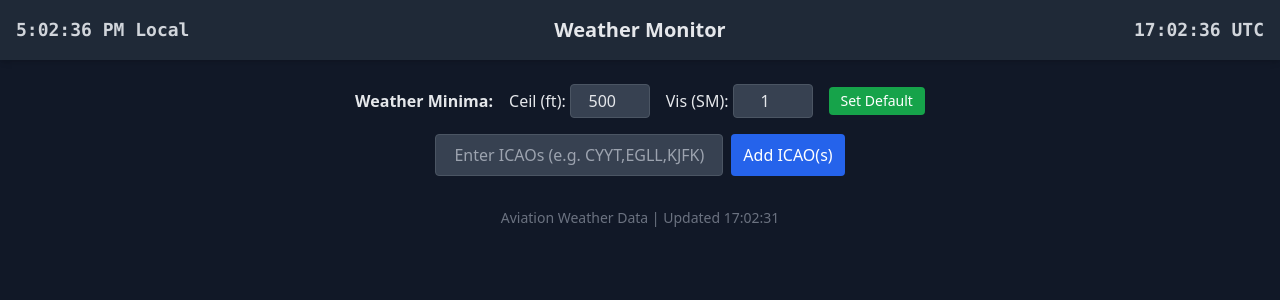
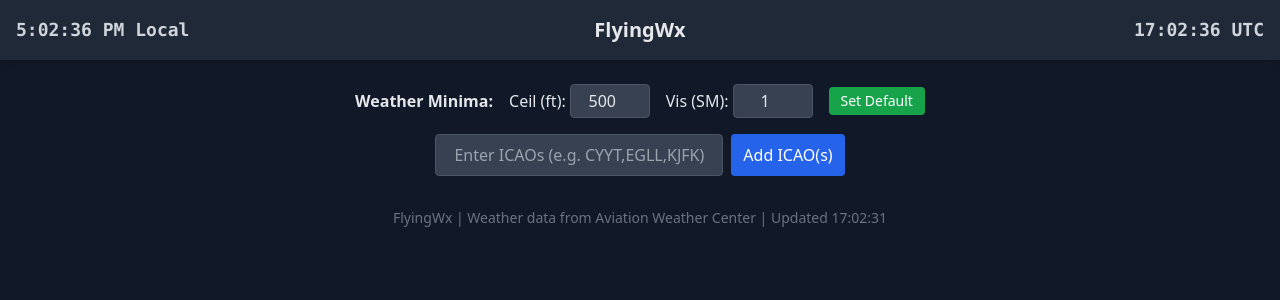
Before and after one commit to vvkpops/flyingwx, a Next.js app: page / in a window 1280 px wide. Shown: the top 300 px of the page. Built offline with nearby package versions, Linux system fonts and the light colour scheme.

Commit message:
Update index.tsx

```diff
--- a/pages/index.tsx
+++ b/pages/index.tsx
@@ -9,7 +9,7 @@
 
 const DEFAULT_MINIMA: Minima = { ceiling: 500, vis: 1 };
 
-export default function WeatherMonitor() {
+export default function FlyingWx() {
   const [weatherICAOs, setWeatherICAOs] = useState<string[]>([]);
   const [globalMinima, setGlobalMinima] = useState<Minima>(DEFAULT_MINIMA);
   const [individualMinima, setIndividualMinima] = useState<Record<string, Minima>>({});
@@ -107,7 +107,7 @@
     updateWeatherData();
   }, [updateWeatherData, isClient]);
 
-  // Auto-refresh every 5 minutes (matches original)
+  // Auto-refresh every 5 minutes
   useEffect(() => {
     if (!isClient) return;
     const interval = setInterval(updateWeatherData, 300000); // 5 minutes
@@ -142,7 +142,7 @@
 
   const updateGlobalMinima = useCallback((newMinima: Minima) => {
     setGlobalMinima(newMinima);
-    setIndividualMinima({}); // Reset all individual minima like original
+    setIndividualMinima({});
   }, []);
 
   const updateIndividualMinima = useCallback((icao: string, field: keyof Minima, value: number) => {
@@ -168,14 +168,14 @@
     return (
       <>
         <Head>
-          <title>Weather Monitor</title>
-          <meta name="description" content="Aviation Weather Monitor Dashboard" />
+          <title>FlyingWx</title>
+          <meta name="description" content="FlyingWx - Aviation Weather Monitor Dashboard" />
           <meta name="viewport" content="width=device-width, initial-scale=1" />
           <link rel="icon" href="/favicon.ico" />
         </Head>
         <div className="min-h-screen bg-gray-900 text-gray-200 font-sans flex items-center justify-center">
           <div className="text-center">
-            <div className="text-2xl font-bold mb-4">Weather Monitor</div>
+            <div className="text-2xl font-bold mb-4">FlyingWx</div>
             <div className="text-gray-400">Loading...</div>
           </div>
         </div>
@@ -186,8 +186,8 @@
   return (
     <>
       <Head>
-        <title>Weather Monitor</title>
-        <meta name="description" content="Aviation Weather Monitor Dashboard" />
+        <title>FlyingWx</title>
+        <meta name="description" content="FlyingWx - Aviation Weather Monitor Dashboard" />
         <meta name="viewport" content="width=device-width, initial-scale=1" />
         <link rel="icon" href="/favicon.ico" />
       </Head>
@@ -195,7 +195,7 @@
       <div className="min-h-screen bg-gray-900 text-gray-200 font-sans">
         <header className="relative p-4 bg-gray-800 shadow-md text-center text-xl font-bold mb-6 max-w-screen-2xl mx-auto">
           <Clock position="left" />
-          Weather Monitor
+          FlyingWx
           <Clock position="right" />
         </header>
 
@@ -225,7 +225,7 @@
         </div>
 
         <footer className="text-sm text-center text-gray-500 py-4 max-w-screen-2xl mx-auto">
-          Aviation Weather Data | Updated {lastUpdated.toUTCString().slice(17, 25)}
+          FlyingWx | Weather data from Aviation Weather Center | Updated {lastUpdated.toUTCString().slice(17, 25)}
         </footer>
       </div>
     </>
```
